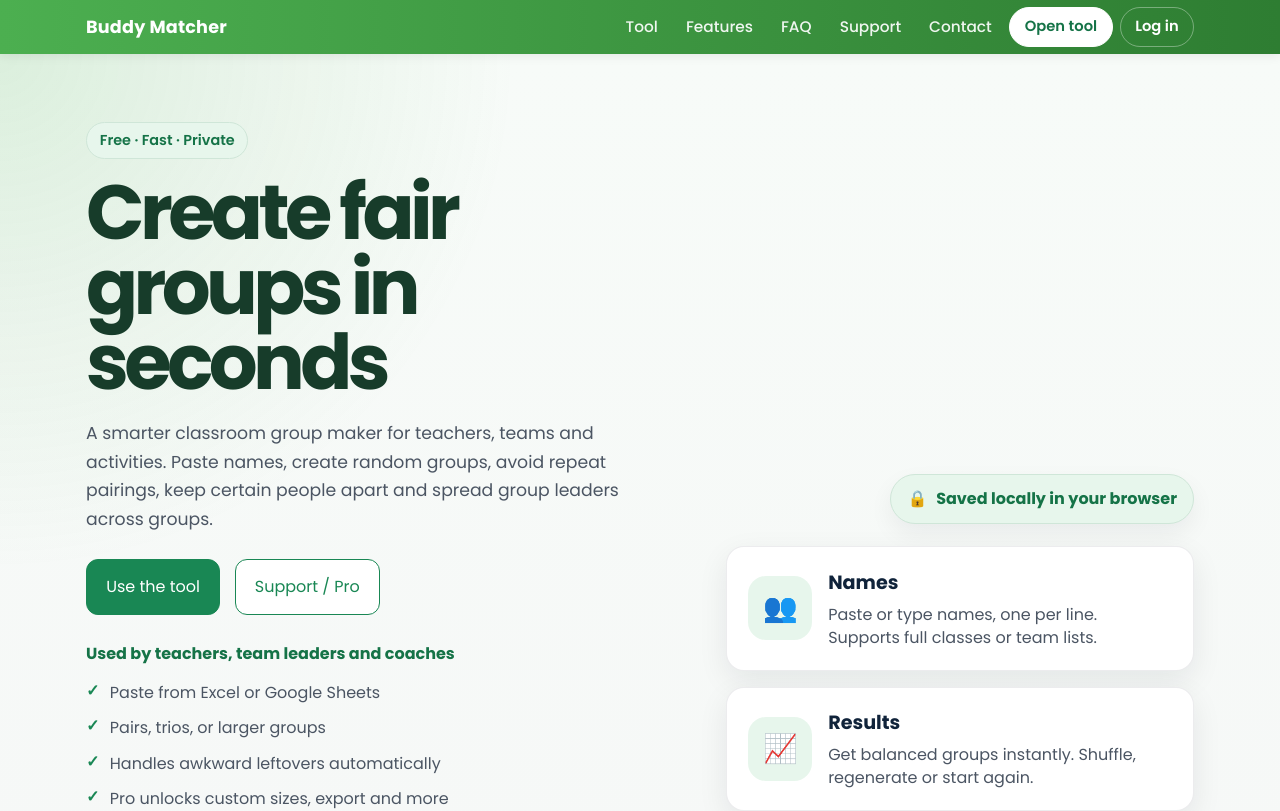
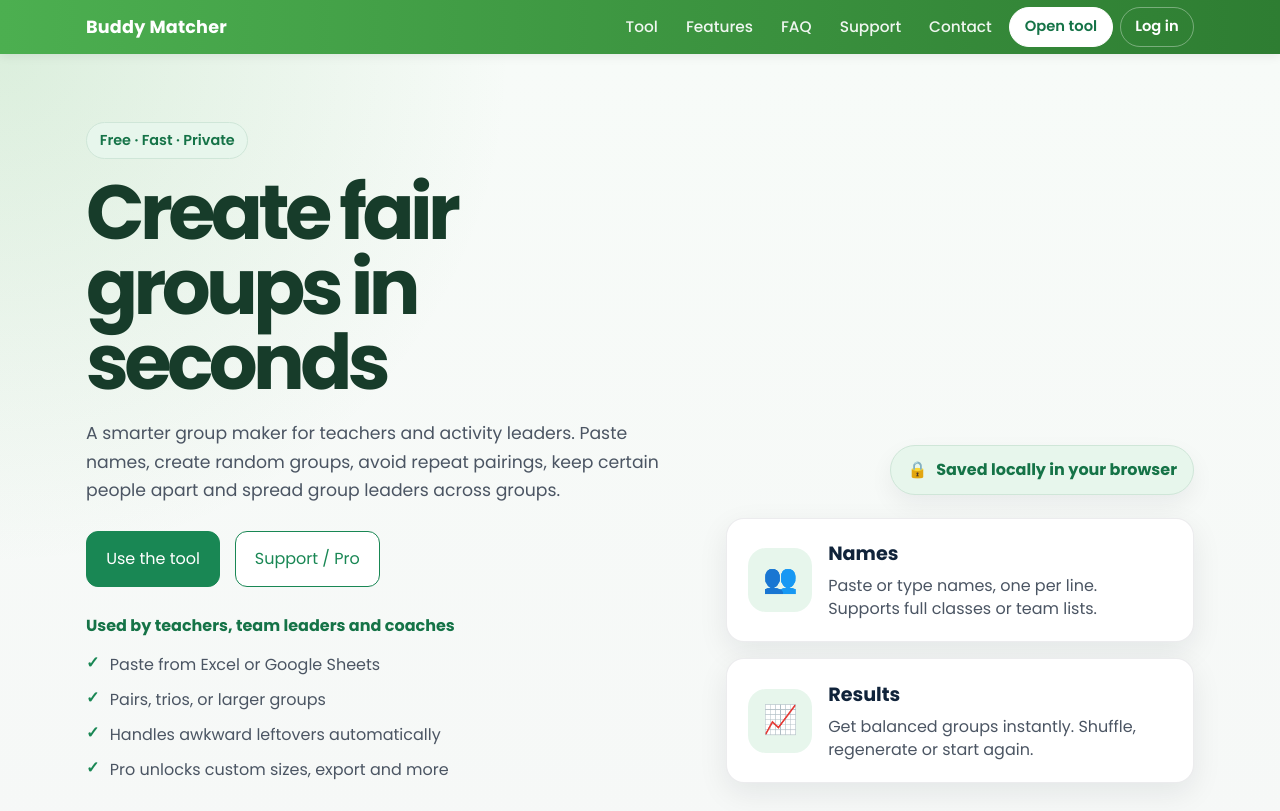
Before and after one commit to Erkan191/buddy-matcher-pro, a Next.js app: page / in a window 1280 px wide. Shown: the top 811 px of the page. Built offline with nearby package versions, Linux system fonts and the light colour scheme; no server answers.

Commit message:
word editm

```diff
--- a/src/app/page.js
+++ b/src/app/page.js
@@ -175,7 +175,7 @@ export default function HomePage() {
             <h1>Create fair groups in seconds</h1>
 
             <p className="hero-sub">
-  A smarter classroom group maker for teachers, teams and activities. Paste names,
+  A smarter group maker for teachers and activity leaders. Paste names,
   create random groups, avoid repeat pairings, keep certain people apart and spread
   group leaders across groups.
 </p>
```
